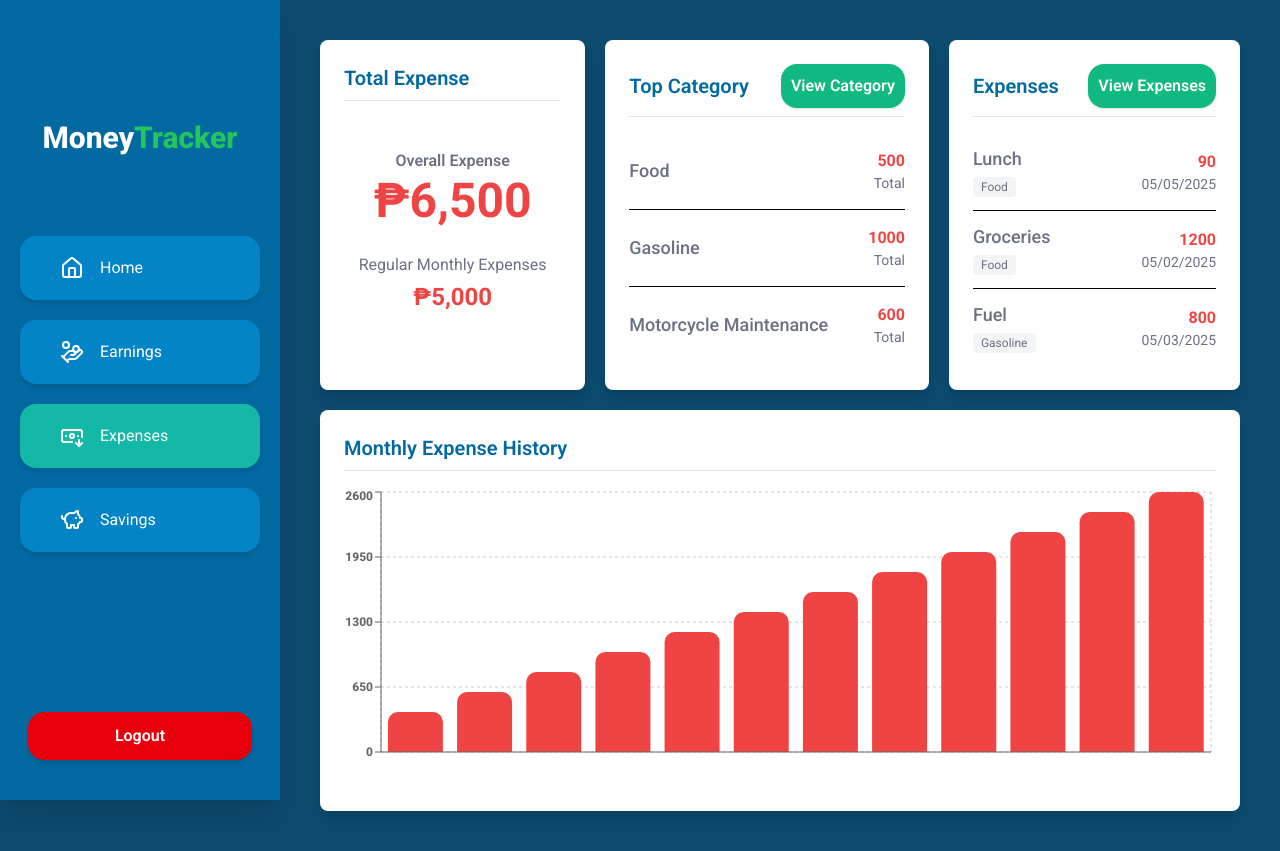
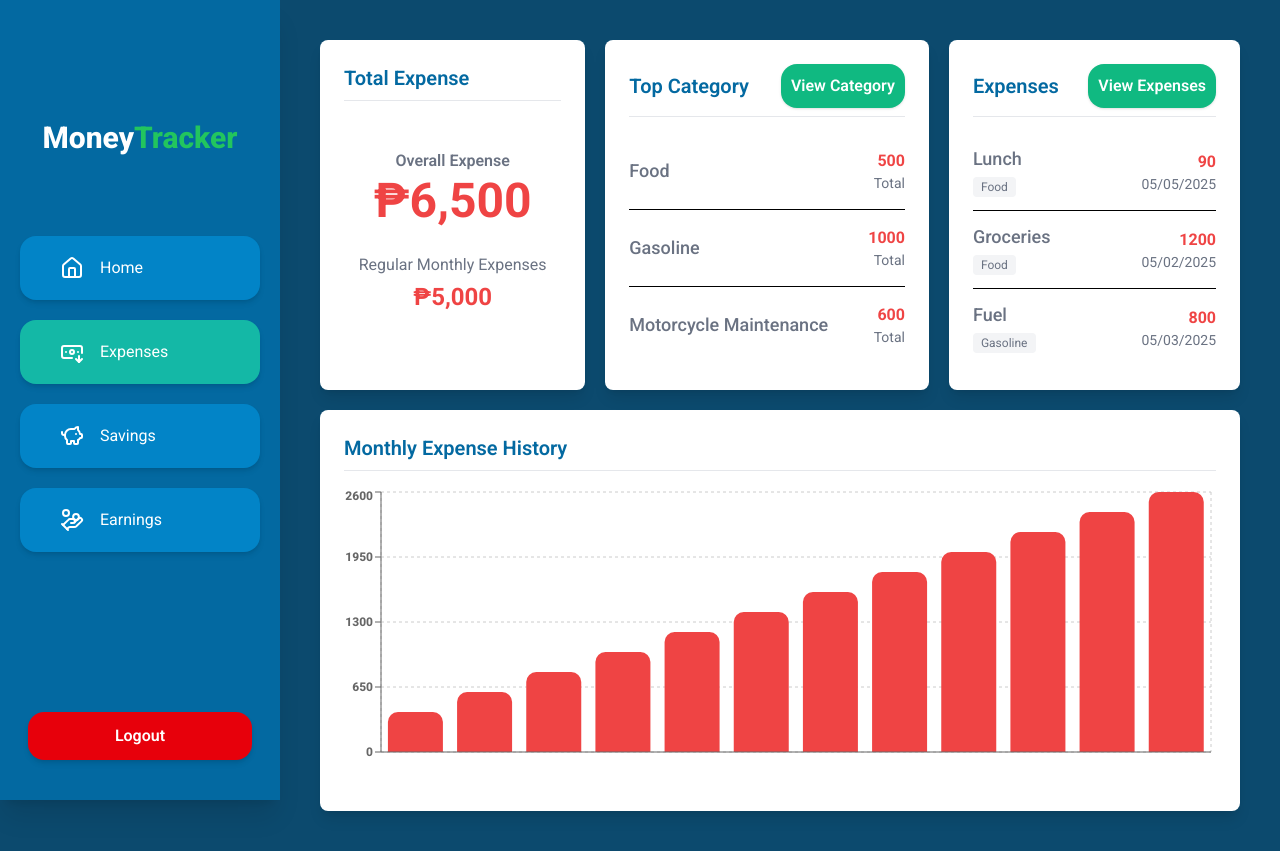
Before and after one commit to Estakuyo/MoneyTracker, a React app in the folder frontend/: page /expenses in a window 1280 px wide. Built offline with nearby package versions, Linux system fonts and the light colour scheme; the HTML template or start-up script is replaced by a standard one.

Commit message:
Fixed displaying sidebar on pages

```diff
--- a/frontend/src/components/sidebar.jsx
+++ b/frontend/src/components/sidebar.jsx
@@ -14,13 +14,11 @@ const Sidebar = () => {
   const [isCollapse, setIsCollapse] = useState(true);
 
   if (
-    location.pathname === "/" ||
-    location.pathname === "/login" ||
-    location.pathname === "/register"
+    location.pathname === "/home" ||
+    location.pathname === "/earnings" ||
+    location.pathname === "/expenses" ||
+    location.pathname === "/savings"
   ) {
-    return <></>;
-  }
-
     return (
       <>
         {/* Hamburger button - only visible on mobile */}
@@ -58,15 +56,6 @@ const Sidebar = () => {
                 Home
               </li>
             </Link>
-          <Link to="/earnings">
-            <li
-              className={`sidebar-options ${location.pathname == "/earnings" ? "bg-accent-500" : ""}`}
-              onClick={() => setIsCollapse(true)}
-            >
-              <HandCoins />
-              Earnings
-            </li>
-          </Link>
             <Link to="/expenses">
               <li
                 className={`sidebar-options ${location.pathname == "/expenses" ? "bg-accent-500" : ""}`}
@@ -85,6 +74,15 @@ const Sidebar = () => {
                 Savings
               </li>
             </Link>
+            <Link to="/earnings">
+              <li
+                className={`sidebar-options ${location.pathname == "/earnings" ? "bg-accent-500" : ""}`}
+                onClick={() => setIsCollapse(true)}
+              >
+                <HandCoins />
+                Earnings
+              </li>
+            </Link>
           </ul>
           <button className="absolute bottom-0 left-0 right-0 w-4/5 mx-auto mb-10 button bg-red-600 text-white hover:bg-red-700">
             Logout
@@ -92,6 +90,9 @@ const Sidebar = () => {
         </div>
       </>
     );
+  }
+
+  return <></>;
 };
 
 export default Sidebar;
```
Lines whose indentation alone changed are shown as unchanged.
